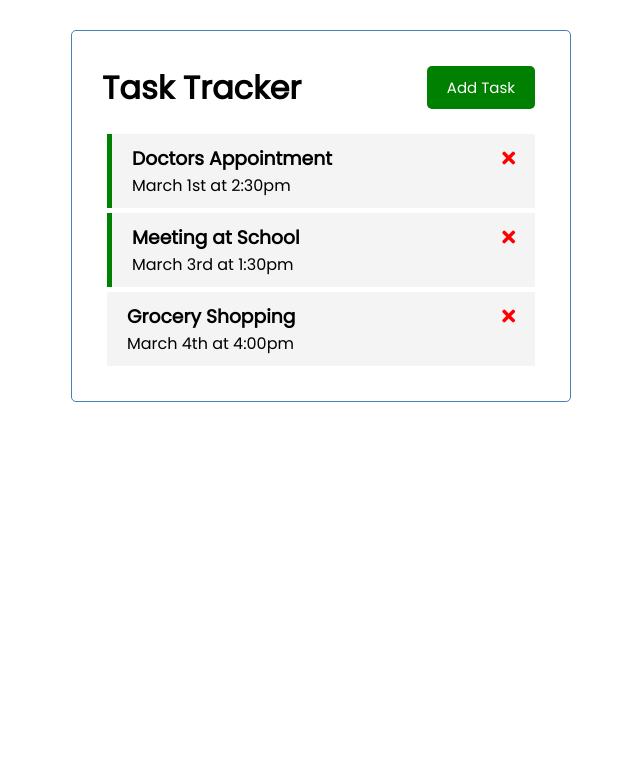
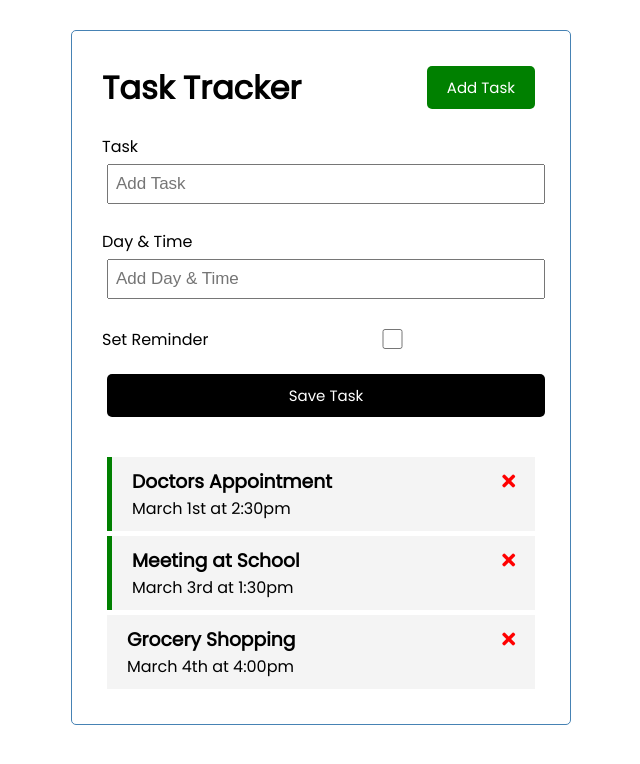
Before and after one commit to vicdubbeld/vue-task-tracker, a Vue app in the folder vue-crash-2021/: page / in a window 1280 px wide. Shown: the top 764 px of the page, without its empty margins (319-959 px from the left). Built offline with nearby package versions, Linux system fonts and the light colour scheme.

Commit message:
new component for adding tasks with form

```diff
--- a/vue-crash-2021/src/App.vue
+++ b/vue-crash-2021/src/App.vue
@@ -1,6 +1,7 @@
 <template>
 <div class="container">
   <Header title="Task Tracker" />
+  <AddTask />
   <Tasks @toggle-reminder="toggleReminder" @delete-task="deleteTask" :tasks="tasks" />
   </div>
 </template>
@@ -8,12 +9,14 @@
 <script>
 import Header from './components/Header'
 import Tasks from './components/Tasks'
+import AddTask from './components/AddTask'
 
 export default {
   name: 'App',
   components: {
     Header,
-    Tasks
+    Tasks,
+    AddTask
   },
   data () {
     return {
--- /dev/null
+++ b/vue-crash-2021/src/components/AddTask.vue
@@ -0,0 +1,61 @@
+<template>
+     <form @submit="onSubmit" class="add-form">
+    <div class="form-control">
+      <label>Task</label>
+      <input type="text" v-model="text" name="text" placeholder="Add Task" />
+    </div>
+    <div class="form-control">
+      <label>Day & Time</label>
+      <input
+        type="text"
+        v-model="day"
+        name="day"
+        placeholder="Add Day & Time"
+      />
+    </div>
+    <div class="form-control form-control-check">
+      <label>Set Reminder</label>
+      <input type="checkbox" v-model="reminder" name="reminder" />
+    </div>
+
+    <input type="submit" value="Save Task" class="btn btn-block" />
+  </form>
+
+</template>
+
+<script>
+export default {
+    name: 'AddTask',
+}
+</script>
+
+<style scoped>
+.add-form {
+  margin-bottom: 40px;
+}
+.form-control {
+  margin: 20px 0;
+}
+.form-control label {
+  display: block;
+}
+.form-control input {
+  width: 100%;
+  height: 40px;
+  margin: 5px;
+  padding: 3px 7px;
+  font-size: 17px;
+}
+.form-control-check {
+  display: flex;
+  align-items: center;
+  justify-content: space-between;
+}
+.form-control-check label {
+  flex: 1;
+}
+.form-control-check input {
+  flex: 2;
+  height: 20px;
+}
+</style>
```
